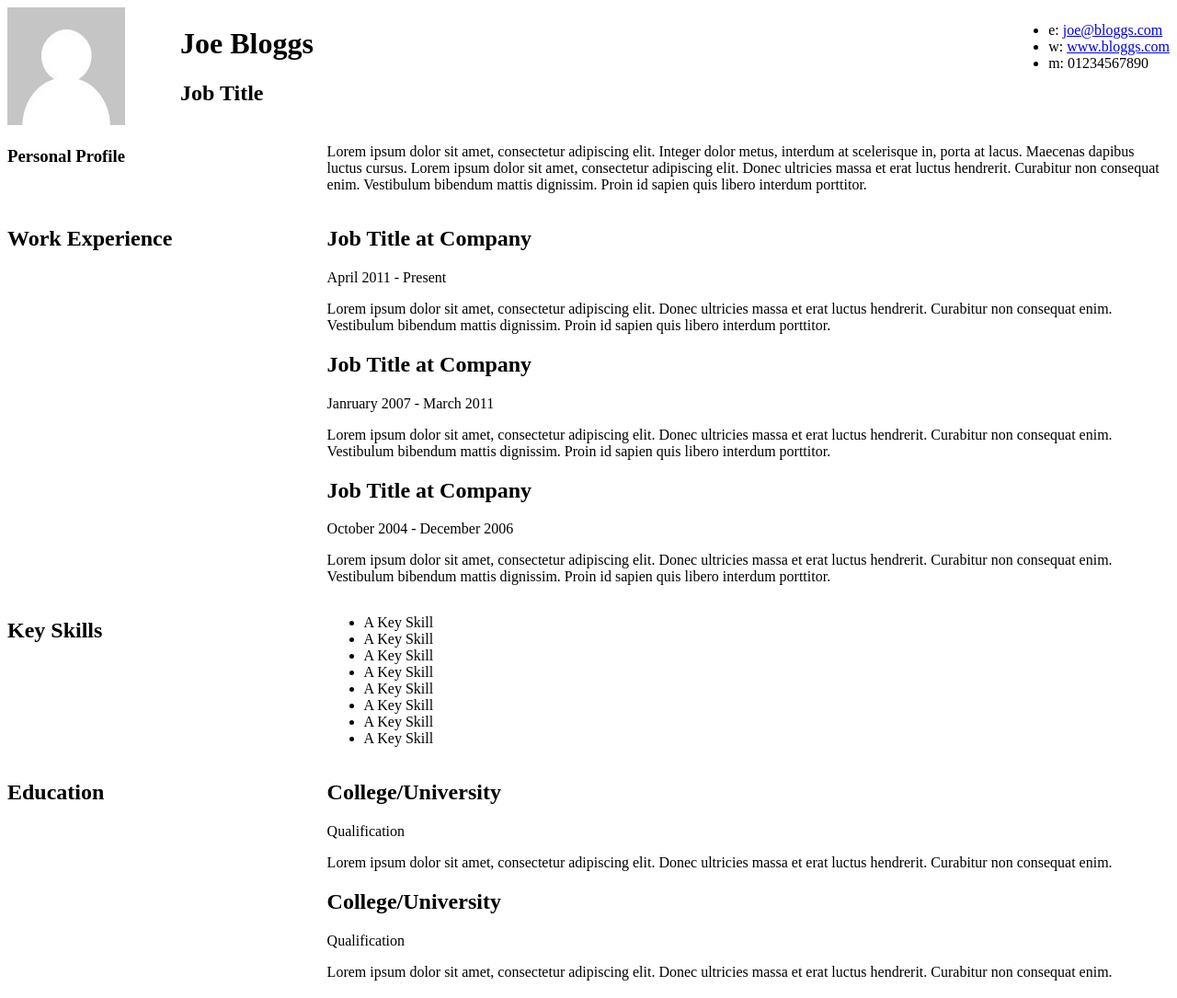
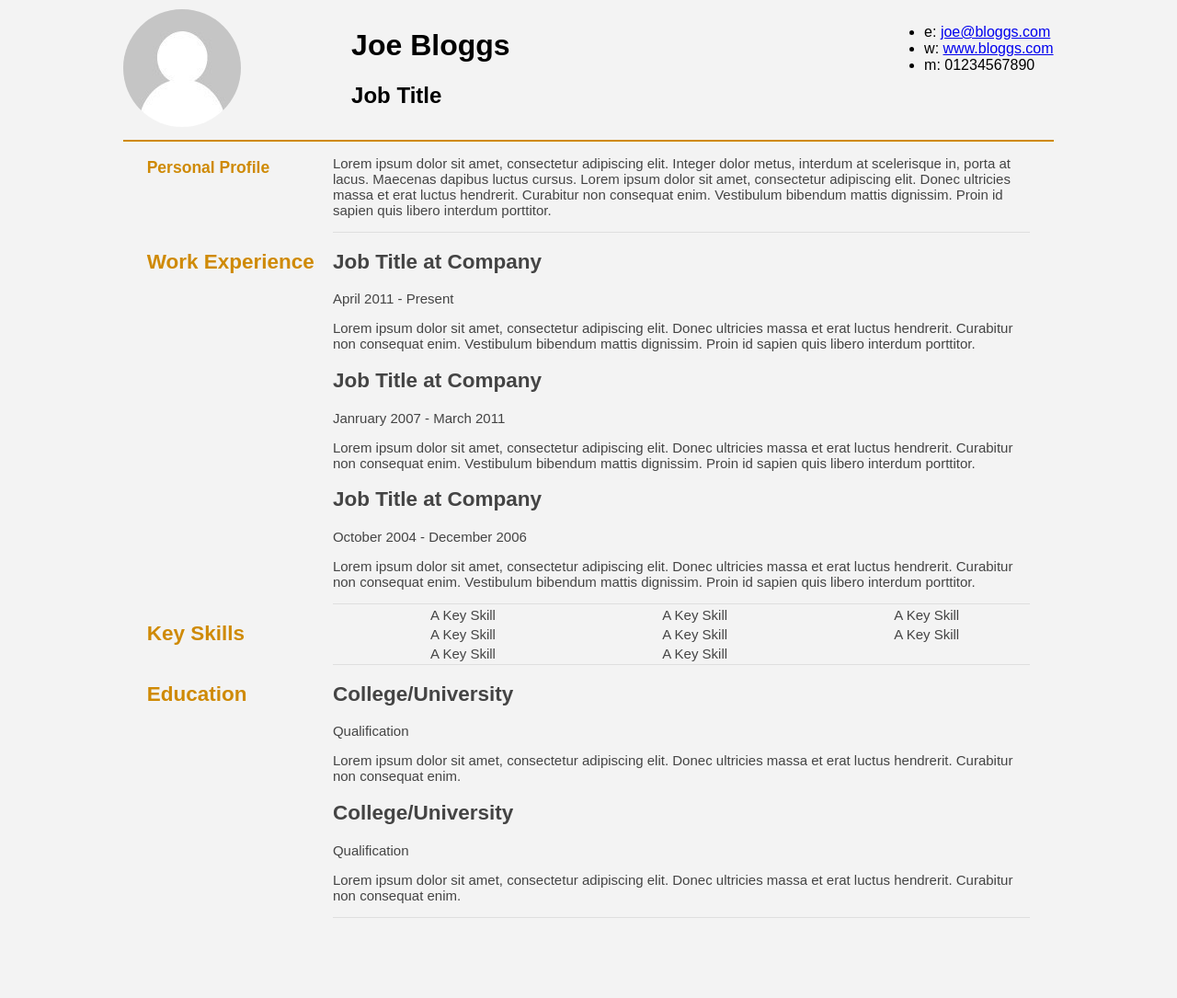
Before and after one commit to Kenzie-Academy-Brasil-Developers/estilizar-curriculo-sprint-2-brunotetzner, a plain HTML site: page index.html in a window 1280 px wide. Shown: the whole page at 92% size. After the commit the page ends 1006 px from the top, so only its background shows below. Drawn offline with Linux system fonts and the light colour scheme.

Commit message:
Primeira edição para fazer todas as modificações

```diff
--- a/index.html
+++ b/index.html
@@ -18,7 +18,7 @@
 <div id="cv" >
 	<div class="mainDetails">
 		<div id="headshot">
-			<img src="headshot.jpg" alt="Alan Smith" />
+			<img id="img" src="headshot.jpg" alt="Alan Smith" />
 		</div>
 
 		<div id="name">
@@ -85,16 +85,25 @@
 			</div>
 
 			<div class="sectionContent">
-				<ul class="keySkills">
-					<li>A Key Skill</li>
-					<li>A Key Skill</li>
-					<li>A Key Skill</li>
-					<li>A Key Skill</li>
-					<li>A Key Skill</li>
-					<li>A Key Skill</li>
-					<li>A Key Skill</li>
-					<li>A Key Skill</li>
-				</ul>
+				<table class="keySkills">
+
+					<tr>
+						<td>A Key Skill</td>
+						<td>A Key Skill</td>
+						<td>A Key Skill</td>
+					</tr>
+					<tr>
+						<td>A Key Skill</td>
+						<td>A Key Skill</td>
+						<td>A Key Skill</td>
+					</tr>
+					<tr>
+						<td>A Key Skill</td>
+						<td>A Key Skill</td>
+
+					</tr>
+
+				</table>
 			</div>
 			<div class="clear"></div>
 		</section>
--- a/style.css
+++ b/style.css
@@ -1,3 +1,9 @@
+/*Estilização geral*/
+*{
+	font-family:Arial, Helvetica, sans-serif;
+	background-color:#f3f3f3;
+
+}
 .clear {
 	clear: both;
 }
@@ -5,23 +11,73 @@
 #headshot {
 	width: 12.5%;
 	float: left;
-	margin-right: 30px;
+	margin-right:0px;
 }
 
 #name {
 	float: left;
+	margin-left: 12%;
 }
 
 #contactDetails {
 	float: right;
+
 }
 
+
+
+/*Estilização geral dos titulos a esquerda */
 .sectionTitle {
 	float: left;
-	width: 25%;
+	width: 15%;
+	margin-top:0px;
+	color:#cf8a05;
+	margin-left:12%;
+	font-size:15px;
+
+
+
+
+
+}
+/*Texto  e bordas*/
+.sectionContent {
+	float: right;
+	width:60%;
+	color:#444444;
+	font-size:15px;
+	border-bottom:1px solid #dedede;
+
+
+
+
+	margin-right: 12%;
+}
+/*Estilização do cabeçalho*/
+.mainDetails{
+	border-bottom: 2px solid #cf8a05;
+	width: 80%;
+	margin-top:10px;
+	padding-bottom:10px;
+	margin-left:10%;
+
+}
+#img{
+border-radius:50%;
+
 }
 
-.sectionContent {
-	float: right;
-	width: 72.5%;
+/*Quebra de linha da "tabela"*/
+
+table{
+width: 100%;
+float: right;
+float:left;
 }
+td{
+	text-align: center;
+	padding-left: 30px;
+
+
+
+}
```
